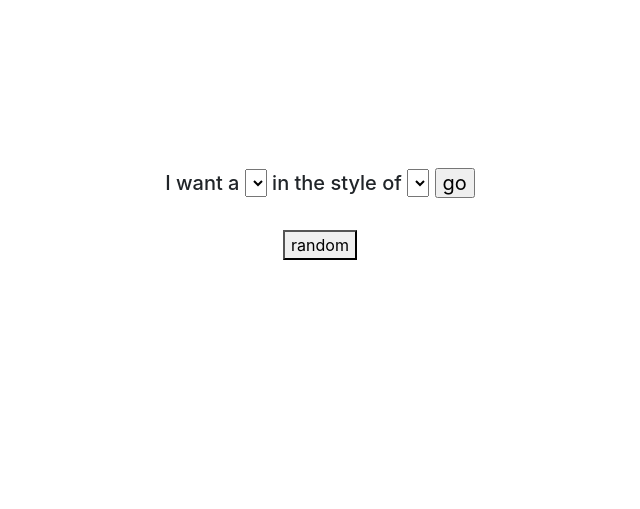
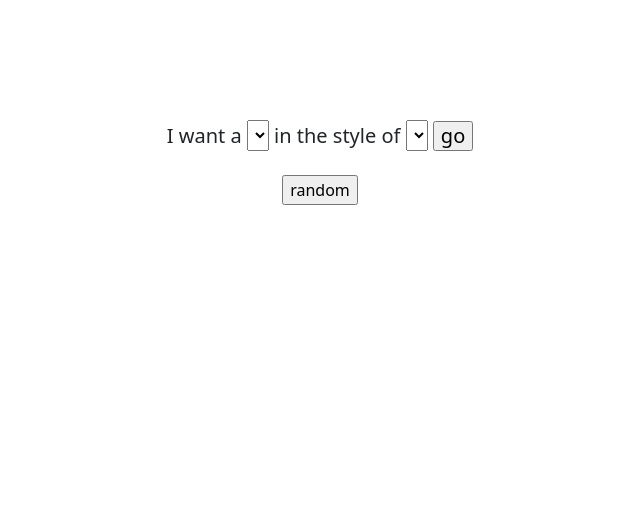
Before and after one commit to katlings/pyambic-pentameter, a Flask app: template templates/generate.html in a window 1280 px wide. Shown: the top 509 px of the page, without its empty margins (605-1245 px from the left). Run offline with Flask 2, Linux system fonts and the light colour scheme; the template is opened without the code that fills it: values that come from a table or form of the project are taken from there, others are empty; parts of the project's set-up code (start-up, migrations or seed data) failed here and were passed over; some libraries are stand-ins or nearby versions.

Commit message:
Restructure frontend

```diff
--- a/templates/generate.html
+++ b/templates/generate.html
@@ -6,7 +6,7 @@
     <title>
         a poem for you <3
     </title>
-    <link rel="stylesheet" href="https://stackpath.bootstrapcdn.com/bootstrap/4.3.1/css/bootstrap.min.css" integrity="sha384-ggOyR0iXCbMQv3Xipma34MD+dH/1fQ784/j6cY/iJTQUOhcWr7x9JvoRxT2MZw1T" crossorigin="anonymous">
+    <link href="https://cdn.jsdelivr.net/npm/bootstrap@5.1.1/dist/css/bootstrap.min.css" rel="stylesheet" integrity="sha384-F3w7mX95PdgyTmZZMECAngseQB83DfGTowi0iMjiWaeVhAn4FJkqJByhZMI3AhiU" crossorigin="anonymous">
 </head>
 <body>
     <div class="container">
@@ -17,17 +17,28 @@
             </div>
 
             <div class="col-md my-5 text-center">
-                <p>&nbsp;</p>
-                <p>&nbsp;</p>
-                <p>&nbsp;</p>
+                <div class="row">
+                    <div class="col my-3">
+                        &nbsp;
+                    </div>
+                </div>
+                <div class="row my-3">
+                    <div class="col">
                         <form action="" method="POST">
                             <h5>
                             I want a {{ form.style }} in the style of {{ form.source }}
                             <input type='submit' value='go'>
                             </h5>
                         </form>
-                <br>
-                <button onclick="window.location.reload(true);">random</button>
+                    </div>
+                </div>
+                <div class="row my-3">
+                    <div class="col">
+                        <form action='/'>
+                            <input type='submit' value='random'>
+                        </form>
+                    </div>
+                </div>
             </div>
         </div>
     </div>
```
Lines whose indentation alone changed are shown as unchanged.
